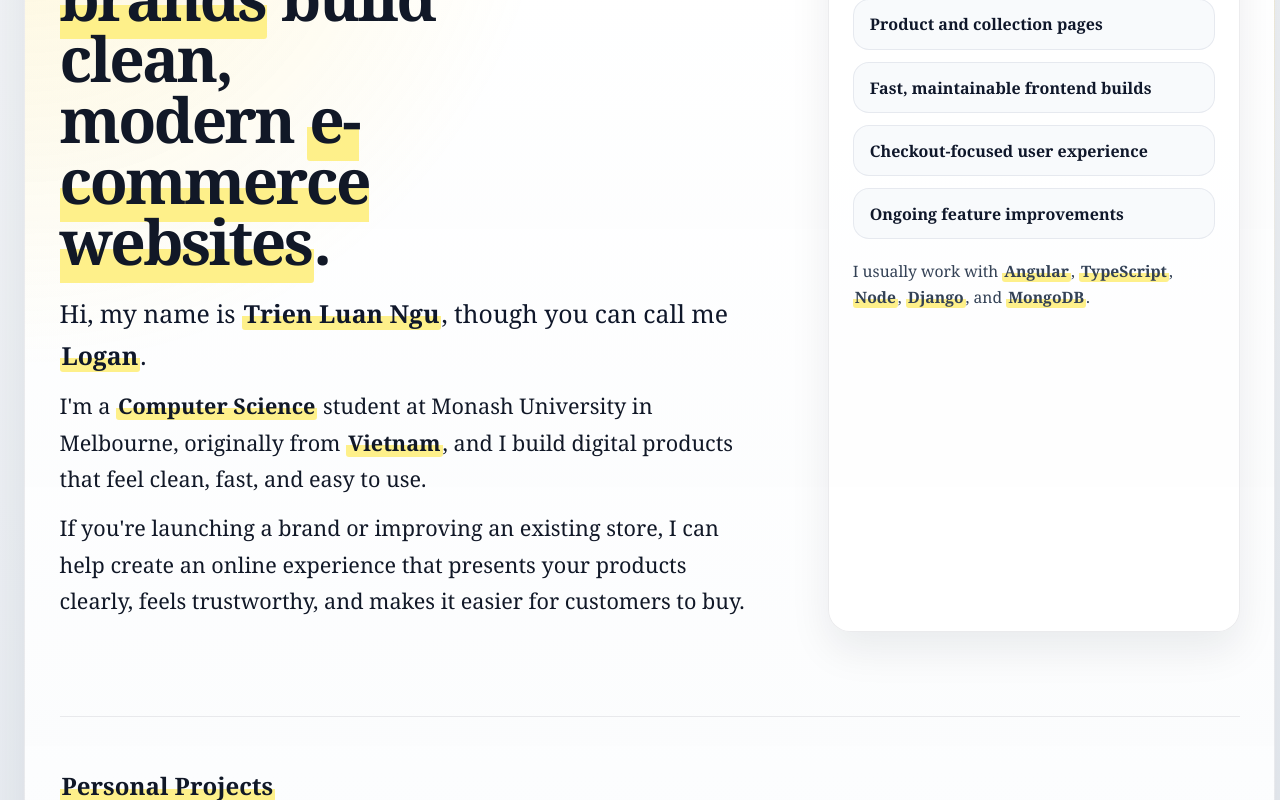
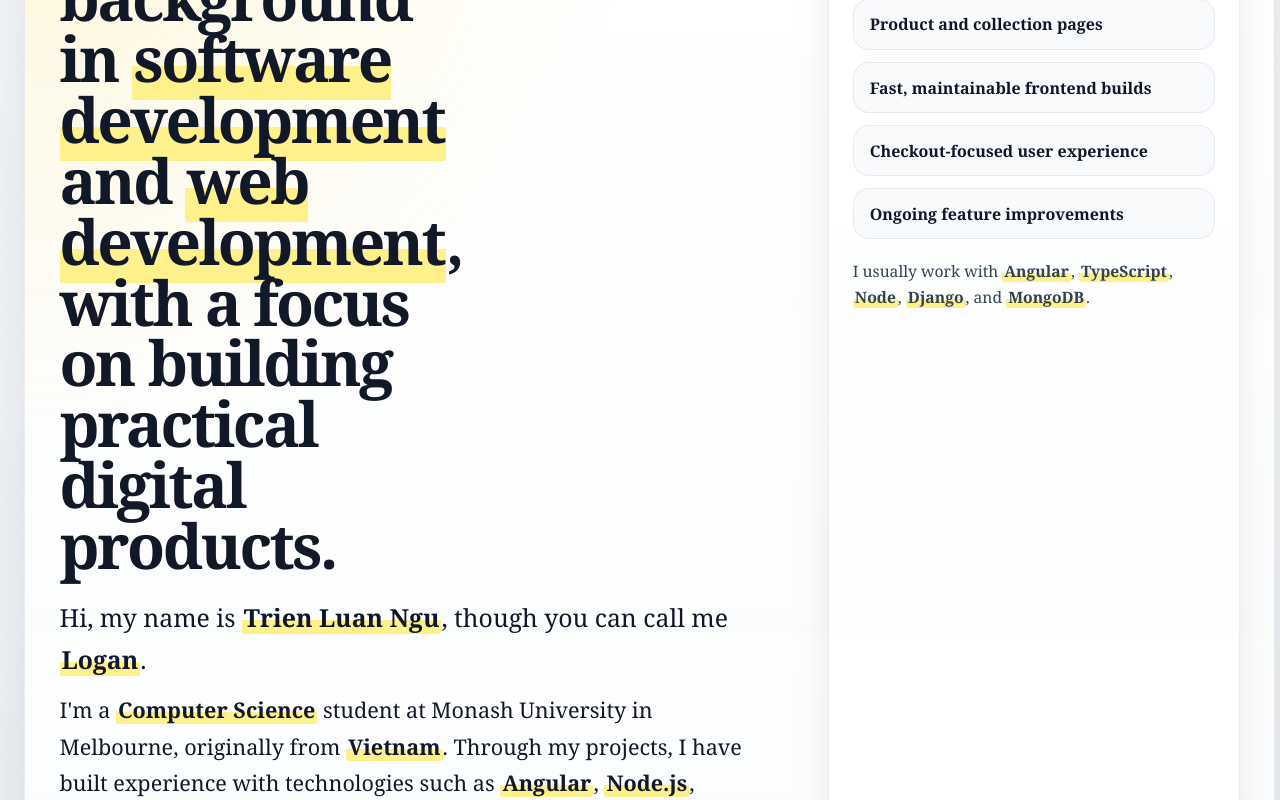
Before and after one commit to TrienLuanNgu/TrienLuanNgu.github.io, an Angular app in the folder website_profolio/: page / in a window 1280 px wide. Shown: the part 280-1080 px from the top of the page. Built offline with nearby package versions, Linux system fonts and the light colour scheme.

Commit message:
fixed up the wordings

```diff
--- a/website_profolio/src/app/landingpage/landingpage.component.html
+++ b/website_profolio/src/app/landingpage/landingpage.component.html
@@ -4,8 +4,8 @@
       <div class="hero-copy">
         <p class="eyebrow">Introduction</p>
         <h1>
-          I help <span class="highlight">startup brands</span> build clean, modern
-          <span class="highlight">e-commerce websites</span>.
+          I have a background in <span class="highlight">software development</span> and
+          <span class="highlight">web development</span>, with a focus on building practical digital products.
         </h1>
         <p class="intro lead">
           Hi, my name is <span class="highlight">Trien Luan Ngu</span>, though you can call me
@@ -13,12 +13,14 @@
         </p>
         <p class="intro">
           I'm a <span class="highlight">Computer Science</span> student at Monash University in Melbourne,
-          originally from <span class="highlight">Vietnam</span>, and I build digital products that feel clean,
-          fast, and easy to use.
+          originally from <span class="highlight">Vietnam</span>. Through my projects, I have built experience with
+          technologies such as <span class="highlight">Angular</span>, <span class="highlight">Node.js</span>,
+          <span class="highlight">MongoDB</span>, and <span class="highlight">Python</span>.
         </p>
         <p class="intro">
-          If you're launching a brand or improving an existing store, I can help create an online experience that
-          presents your products clearly, feels trustworthy, and makes it easier for customers to buy.
+          Working across different projects has helped me develop strong problem-solving skills, attention to detail,
+          and the ability to learn new systems quickly. I'm also comfortable working in team environments, following
+          processes carefully, and handling tasks that require accuracy, organisation, and customer-focused thinking.
         </p>
       </div>
 
```
